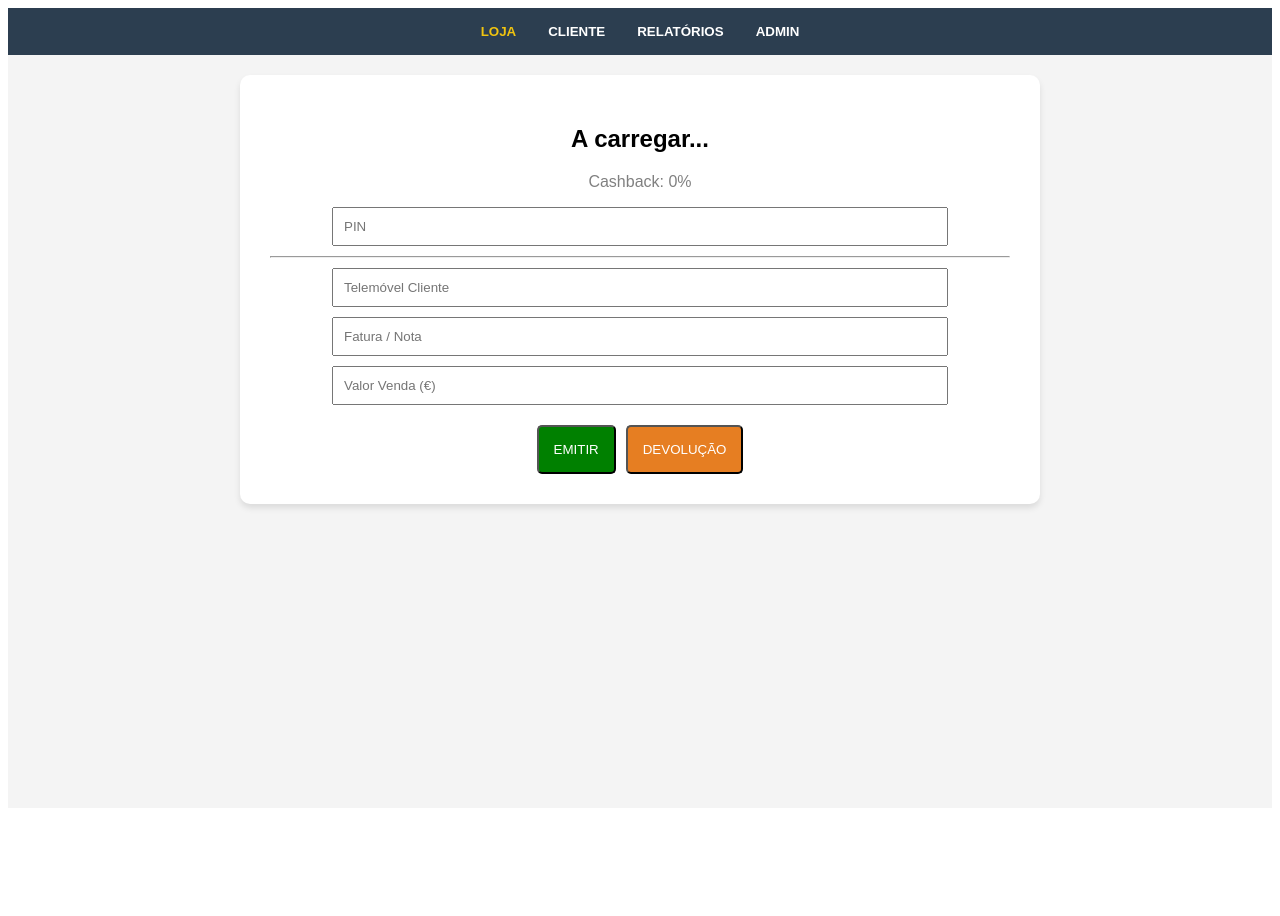
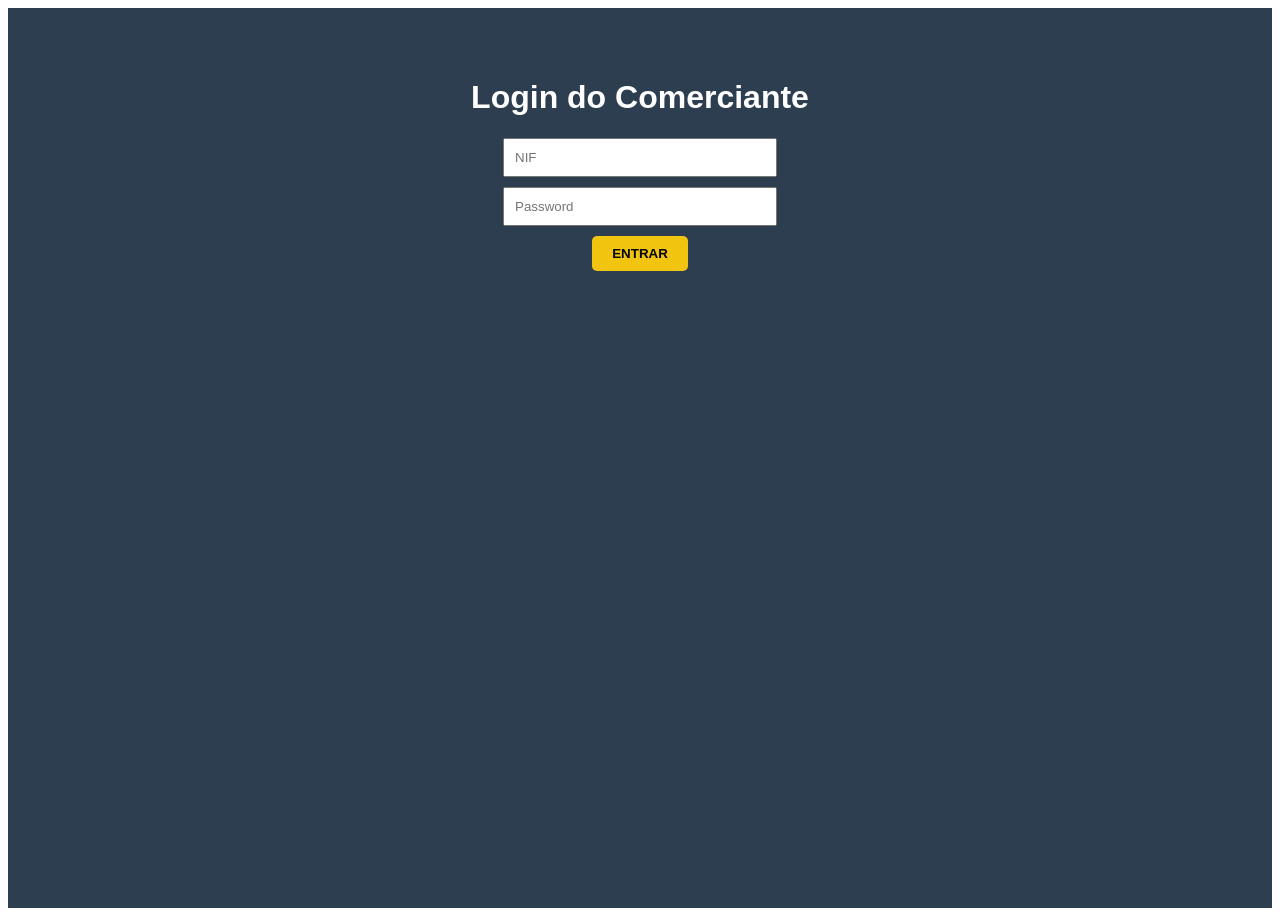
Before and after one commit to filipepocas/vizinhomais-app, a React (Create React App) app in the folder frontend/: page / in a window 1280 px wide. Before the commit the page ends 816 px from the top, so only its background shows below. Built offline with nearby package versions, Linux system fonts and the light colour scheme; no server answers; the database is empty.

Commit message:
Implementado sistema de login seguro para comerciantes

```diff
--- a/frontend/src/App.js
+++ b/frontend/src/App.js
@@ -1,6 +1,6 @@
 import React, { useState, useEffect } from 'react';
 import { db } from './firebase';
-import { doc, setDoc, increment, collection, addDoc, serverTimestamp, getDoc, getDocs, query, where } from "firebase/firestore";
+import { doc, setDoc, increment, collection, addDoc, serverTimestamp, getDoc } from "firebase/firestore";
 import Cliente from './Cliente';
 import Gestor from './Gestor';
 import Relatorio from './Relatorio';
@@ -14,19 +14,25 @@ const [pin, setPin] = useState('');
 const [carregando, setCarregando] = useState(false);
 const [lojaData, setLojaData] = useState(null);
 
-// NIF da loja de teste - Garante que este NIF existe no teu Gestor!
-const NIF_LOJA = "123456789";
+// ESTADOS DE LOGIN
+const [loginNif, setLoginNif] = useState('');
+const [loginPass, setLoginPass] = useState('');
+const [isLoggedIn, setIsLoggedIn] = useState(false);
+const [nifLogado, setNifLogado] = useState(null);
 
-useEffect(() => {
-const buscarDadosLoja = async () => {
+const autenticarComerciante = async () => {
 try {
-const docRef = doc(db, "comerciantes", NIF_LOJA);
+const docRef = doc(db, "comerciantes", loginNif);
 const docSnap = await getDoc(docRef);
-if (docSnap.exists()) { setLojaData(docSnap.data()); }
-} catch (e) { console.error("Erro:", e); }
+if (docSnap.exists() && docSnap.data().password === loginPass) {
+setLojaData(docSnap.data());
+setNifLogado(loginNif);
+setIsLoggedIn(true);
+} else {
+alert("NIF ou Password incorretos!");
+}
+} catch (e) { console.error(e); }
 };
-buscarDadosLoja();
-}, []);
 
 const movimentarCashback = async (tipo) => {
 if (pin !== "1234") { alert("PIN incorreto!"); return; }
@@ -37,26 +43,19 @@ const valorBase = Number(valorFatura);
 const valorCashback = tipo === 'emissao' ? (valorBase * lojaData.percentagem) : -(valorBase * lojaData.percentagem);
 
 try {
-// 1. Verificar saldo disponível real
-const saldoRef = doc(db, "clientes", clientId, "saldos_por_loja", NIF_LOJA);
+const saldoRef = doc(db, "clientes", clientId, "saldos_por_loja", nifLogado);
 const saldoSnap = await getDoc(saldoRef);
 const saldoAtual = saldoSnap.exists() ? saldoSnap.data().saldoDisponivel : 0;
 
 if (tipo === 'devolucao' && saldoAtual < Math.abs(valorCashback)) {
-alert("Saldo disponível insuficiente para esta devolução (verifique os 2 dias de carência).");
+alert("Saldo disponível insuficiente (verifique carência de 2 dias).");
 setCarregando(false);
 return;
 }
 
-// 2. Atualizar saldo
-await setDoc(saldoRef, {
-saldoDisponivel: increment(valorCashback),
-nomeLoja: lojaData.nome
-}, { merge: true });
-
-// 3. Registar no histórico
+await setDoc(saldoRef, { saldoDisponivel: increment(valorCashback), nomeLoja: lojaData.nome }, { merge: true });
 await addDoc(collection(db, "historico"), {
-clienteId: clientId, lojaId: NIF_LOJA, nomeLoja: lojaData.nome, fatura: numFatura,
+clienteId: clientId, lojaId: nifLogado, nomeLoja: lojaData.nome, fatura: numFatura,
 valorVenda: valorBase, valorCashback: valorCashback, data: serverTimestamp(), tipo: tipo
 });
 
@@ -66,6 +65,20 @@ setClientId(''); setValorFatura(''); setNumFatura('');
 finally { setCarregando(false); }
 };
 
+// Ecrã de Login
+if (!isLoggedIn) {
+return (
+
+<div style={{ padding: '50px', textAlign: 'center', fontFamily: 'sans-serif', backgroundColor: '#2c3e50', minHeight: '100vh', color: 'white' }}>
+<h1>Login do Comerciante</h1>
+<input type="text" placeholder="NIF" value={loginNif} onChange={(e) => setLoginNif(e.target.value)} style={{ display: 'block', margin: '10px auto', padding: '10px', width: '250px' }} />
+<input type="password" placeholder="Password" value={loginPass} onChange={(e) => setLoginPass(e.target.value)} style={{ display: 'block', margin: '10px auto', padding: '10px', width: '250px' }} />
+<button onClick={autenticarComerciante} style={{ padding: '10px 20px', background: '#f1c40f', border: 'none', borderRadius: '5px', cursor: 'pointer', fontWeight: 'bold' }}>ENTRAR</button>
+</div>
+);
+}
+
+// Ecrã Principal (após login)
 return (
 
 <div style={{ backgroundColor: '#f4f4f4', minHeight: '100vh', fontFamily: 'sans-serif' }}>
@@ -74,14 +87,15 @@ return (
 <button onClick={() => setView('cliente')} style={{ background: 'none', border: 'none', color: view === 'cliente' ? '#f1c40f' : 'white', cursor: 'pointer', fontWeight: 'bold' }}>CLIENTE</button>
 <button onClick={() => setView('relatorio')} style={{ background: 'none', border: 'none', color: view === 'relatorio' ? '#f1c40f' : 'white', cursor: 'pointer', fontWeight: 'bold' }}>RELATÓRIOS</button>
 <button onClick={() => setView('gestor')} style={{ background: 'none', border: 'none', color: view === 'gestor' ? '#f1c40f' : 'white', cursor: 'pointer', fontWeight: 'bold' }}>ADMIN</button>
+<button onClick={() => setIsLoggedIn(false)} style={{ background: 'none', border: 'none', color: 'red', cursor: 'pointer', marginLeft: 'auto' }}>Sair</button>
 </nav>
 
 <div style={{ maxWidth: '800px', margin: '0 auto', padding: '20px' }}>
 {view === 'comerciante' ? (
 <div style={{ background: 'white', padding: '30px', borderRadius: '10px', boxShadow: '0 4px 6px rgba(0,0,0,0.1)', textAlign: 'center' }}>
-<h2>{lojaData ? 'Loja: ' + lojaData.nome : "A carregar..."}</h2>
-<p style={{color: 'gray'}}>Cashback: {lojaData ? (lojaData.percentagem * 100).toFixed(0) + '%' : '0%'}</p>
-<input type="password" placeholder="PIN" value={pin} onChange={(e) => setPin(e.target.value)} style={{ display: 'block', margin: '10px auto', padding: '10px', width: '80%' }} />
+<h2>Terminal: {lojaData.nome}</h2>
+<p style={{color: 'gray'}}>Percentagem: {(lojaData.percentagem * 100).toFixed(0)}%</p>
+<input type="password" placeholder="PIN de Segurança" value={pin} onChange={(e) => setPin(e.target.value)} style={{ display: 'block', margin: '10px auto', padding: '10px', width: '80%' }} />
 <hr />
 <input type="text" placeholder="Telemóvel Cliente" value={clientId} onChange={(e) => setClientId(e.target.value)} style={{ display: 'block', margin: '10px auto', padding: '10px', width: '80%' }} />
 <input type="text" placeholder="Fatura / Nota" value={numFatura} onChange={(e) => setNumFatura(e.target.value)} style={{ display: 'block', margin: '10px auto', padding: '10px', width: '80%' }} />
@@ -97,5 +111,4 @@ return (
 </div>
 );
 }
-
 export default App;
```
